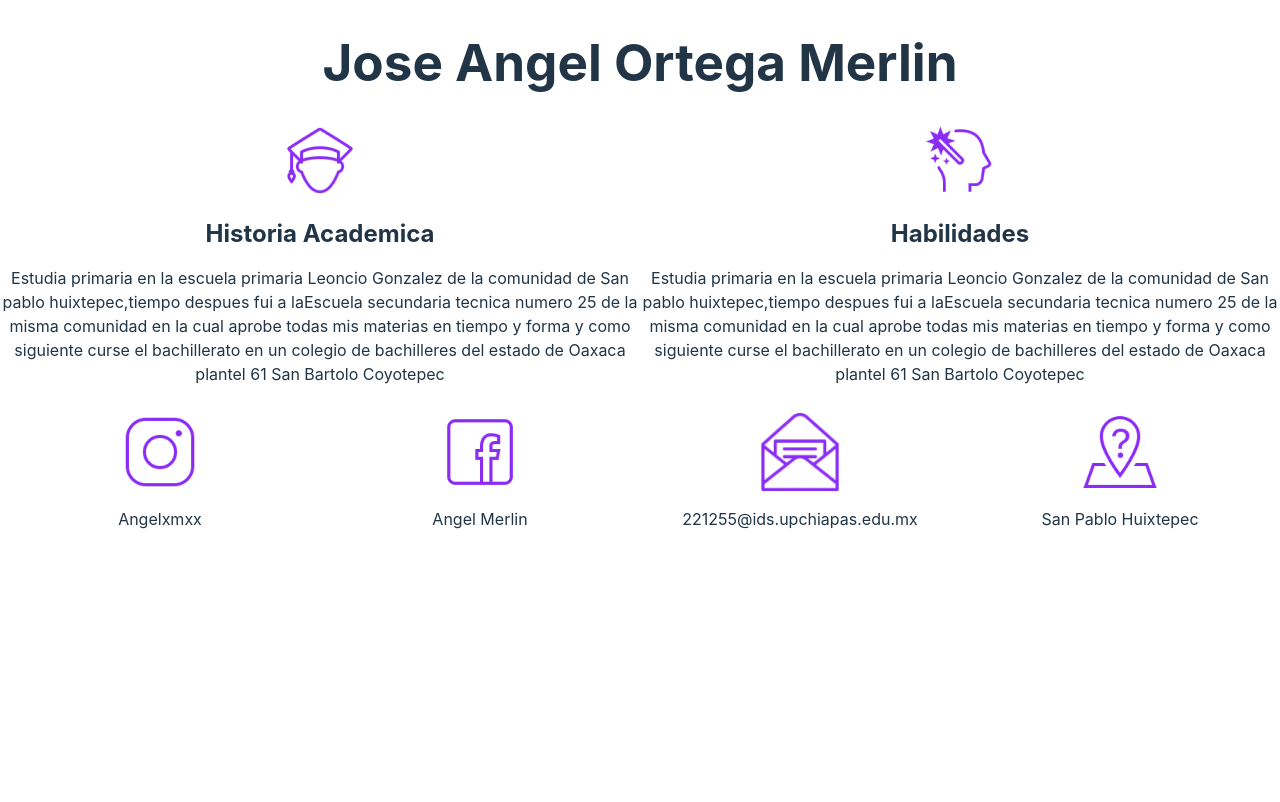
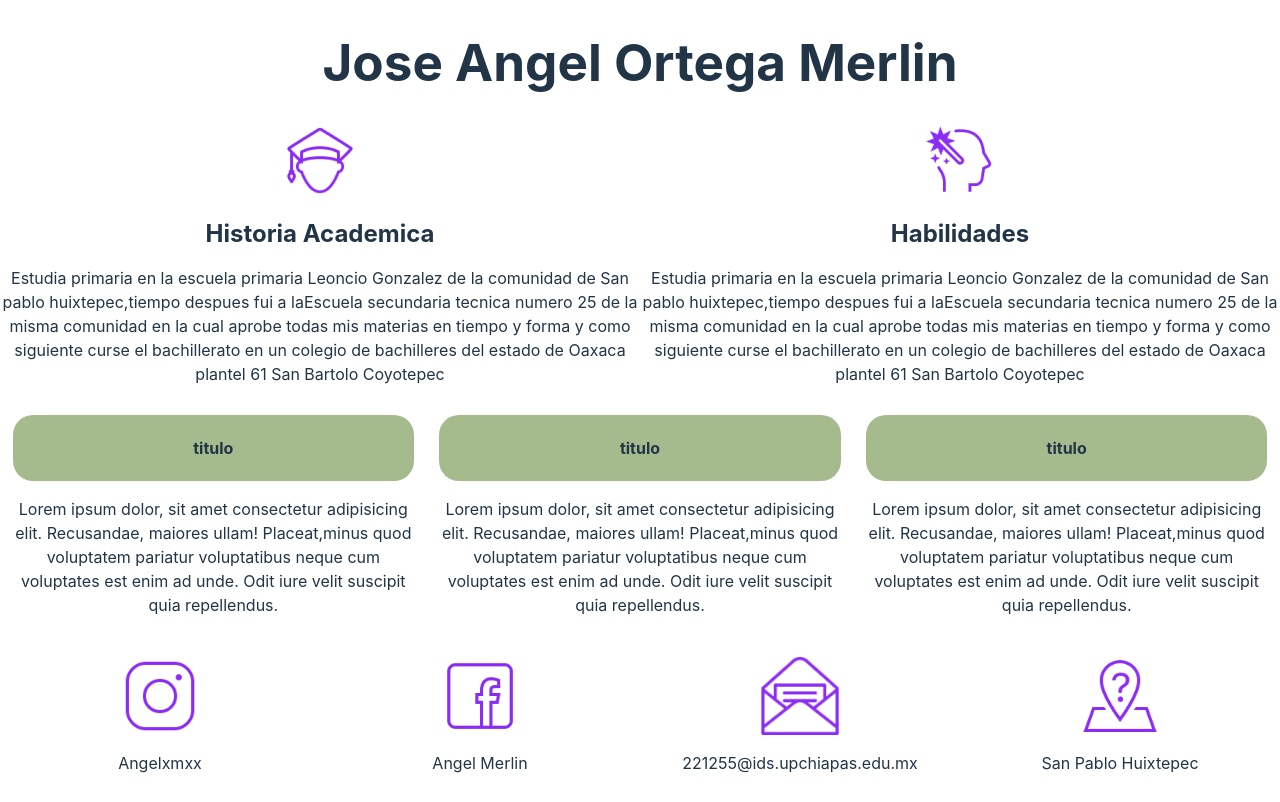
Before and after one commit to AngelMerlinO/HojaDeVidaMerlin, a React (Vite) app: page / in a window 1280 px wide. Built offline with nearby package versions, Linux system fonts and the light colour scheme.

Commit message:
[add] cards-down-body

```diff
--- a/src/assets/Styles/App.css
+++ b/src/assets/Styles/App.css
@@ -78,6 +78,13 @@
     display: flex;
     justify-content: center;
   }
+  #cuerpo-abajo{
+    width: 100%;
+    height: 30%;
+    margin: 0%;
+    display: flex;
+    justify-content: center;
+  }
   #pie{
     width: 100%;
     height: 20%;
--- a/src/assets/Styles/CardsDown.css
+++ b/src/assets/Styles/CardsDown.css
@@ -1,29 +1,13 @@
-.container{
-    position: absolute;
-    width: 1377px;
-    height: 230px;
-    left: 10px;
-    top: 520px;
+.container1{
+    width: 100%;
+    height: 30%;
+    display: flex;
+    flex-direction: row;
+    justify-content: center;
+    align-items: center;
     }
-    .carUno{
-    position: absolute;
-    width: 445px;
-    height: 144px;
-
-    top: 906px;
-    }
-
-.cardTres{
-        position: absolute;
-    width: 445px;
-    height: 144px;
-    left: 963px;
-    top: 906px;
-    }
-.cardDos{
-    position: absolute;
-    width: 445px;
-    height: 144px;
-    left: 497px;
-    top: 906px;
+.card-down{
+    width: 100%;
+    height: 100%;
+    margin: 1%;
 }
--- a/src/assets/Styles/TitleRellenado.css
+++ b/src/assets/Styles/TitleRellenado.css
@@ -1,11 +1,11 @@
 .divRelleno{
-position: absolute;
-width: 213px;
-height: 57px;
-top: 0px;
-left: 120px;
-
-
+width: 100%;
+height: 100%;
 background: #A6BB8D;
 border-radius: 20px;
+display: flex;
+flex-direction: row;
+justify-content: center;
+align-items: center;
+
 }
--- a/src/componentes/moleculas/CardDown.jsx
+++ b/src/componentes/moleculas/CardDown.jsx
@@ -3,14 +3,16 @@ import Text from "../atoms/Text";
 
 function CardDown({titulo,texto}) {
     return (
-        <div >
-            <div className="tituloCard" >
+        <div>
+
             <TittleRellenado titulo={"titulo"}/>
-            </div>
-            <div className="TextCard">
+
+
+            <div >
               <Text texto={"Lorem ipsum dolor, sit amet consectetur adipisicing elit. Recusandae, maiores ullam! Placeat,"
                +"minus quod voluptatem pariatur voluptatibus neque cum voluptates est enim ad unde. Odit iure velit suscipit quia repellendus."}/>
             </div>
+
         </div>
     );
 }
--- a/src/componentes/moleculas/CardsDown.jsx
+++ b/src/componentes/moleculas/CardsDown.jsx
@@ -1,15 +1,15 @@
 import CardDown from "./CardDown";
-
+import '../../assets/Styles/CardsDown.css'
 function CardsDown() {
     return (
-        <div className="container">
-            <div className="cardUno">
+        <div className="container1">
+            <div className="card-down">
                 <CardDown/>
             </div>
-            <div className="cardDos">
+            <div className="card-down">
                 <CardDown/>
             </div>
-            <div className="cardTres">
+            <div className="card-down">
                 <CardDown/>
             </div>
 
--- a/src/pages/App.jsx
+++ b/src/pages/App.jsx
@@ -15,6 +15,11 @@ function App() {
    <div id="cuerpo">
         <Body/>
    </div>
+
+   <div id="cuerpo-abajo">
+      <Header/>
+   </div>
+
    <div id="pie">
       <Footer/>
    </div>
```
